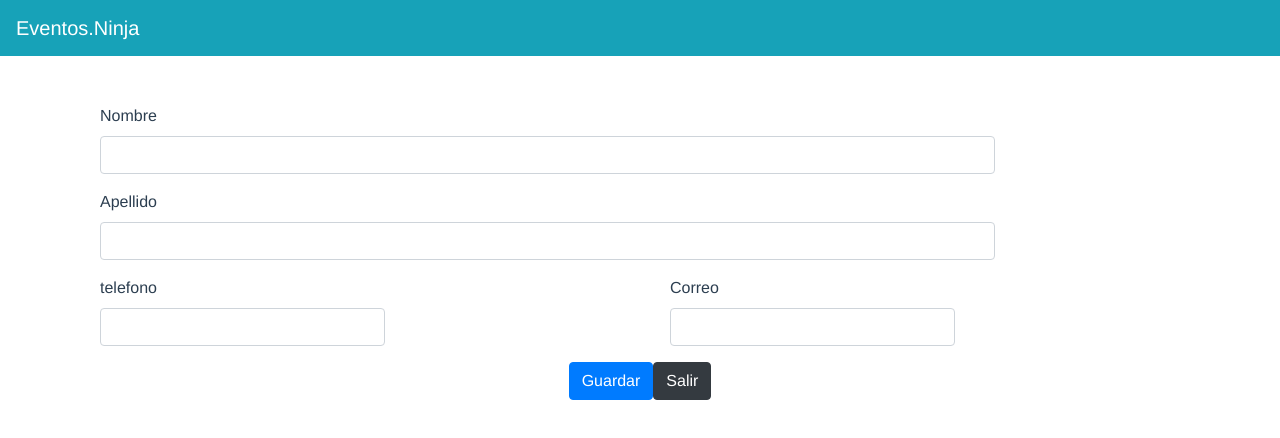
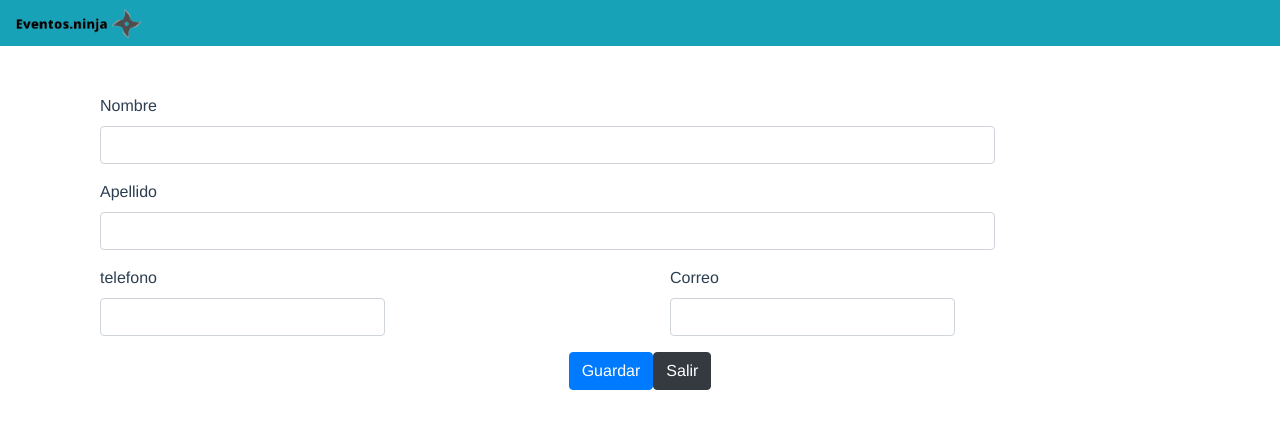
Before and after one commit to 23456-Tony-Larrea/sendEmailE-Ninja, a Vue app in the folder eventosVue/: page /nuevo in a window 1280 px wide. Shown: the top 438 px of the page. Built offline with nearby package versions, Linux system fonts and the light colour scheme; what v-toaster would draw is missing.

Commit message:
navbarImg

```diff
--- a/eventosVue/src/components/Header.vue
+++ b/eventosVue/src/components/Header.vue
@@ -2,9 +2,15 @@
 
 <div>
       <b-navbar toggleable="lg" type="dark" variant="info">
-          <b-navbar-brand href="#">Eventos.Ninja</b-navbar-brand>
+                         <img src="@/assets/ninja.png" id="icon" alt="User Icon" class="imagen"/>
       </b-navbar>
         <br><br>
 </div>
 
 </template>
+<style scoped>
+.imagen{
+ width:10%;
+height:10%;
+}
+</style>
```
Also changed, not shown: eventosVue/src/assets/ninja.png.
